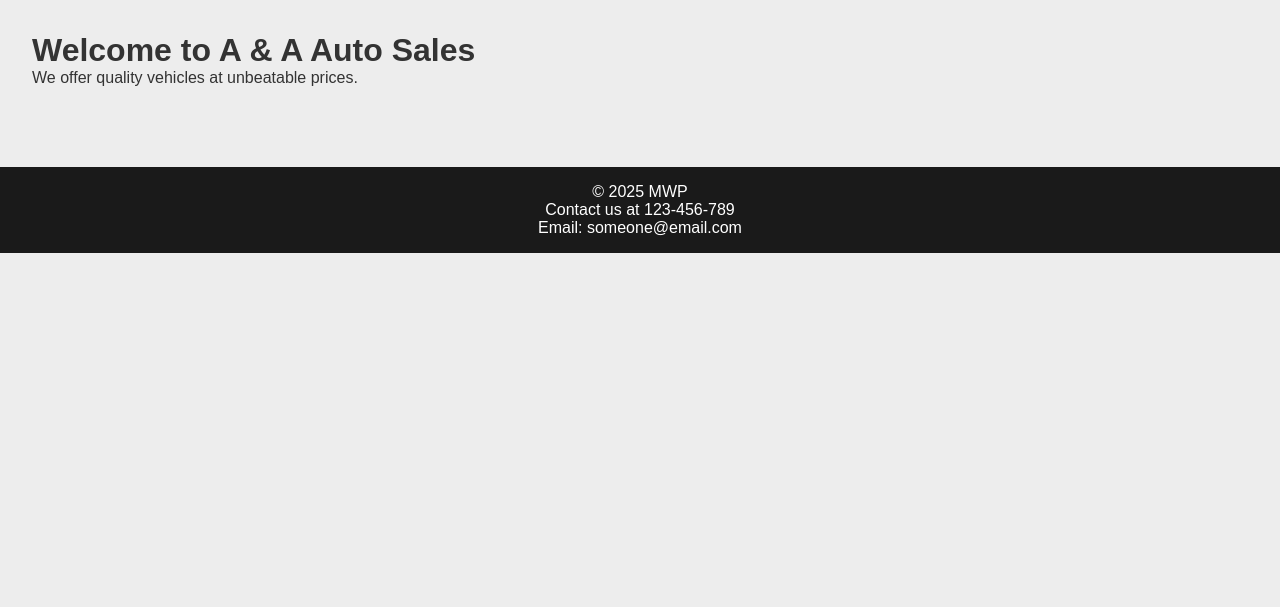
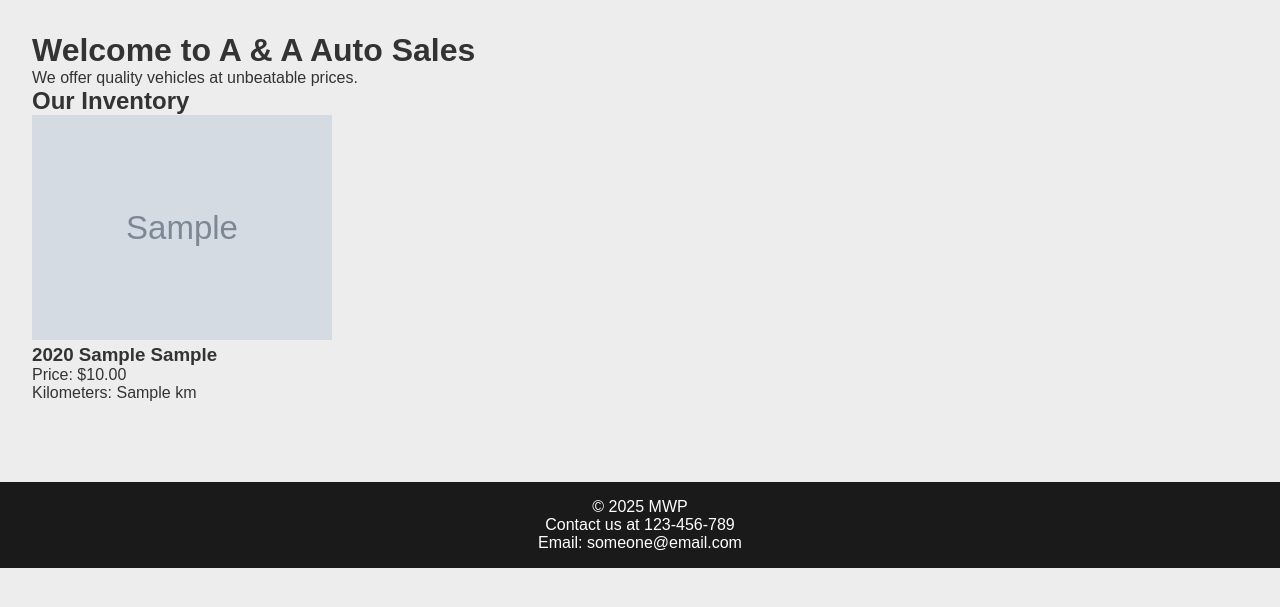
Before and after one commit to maroyanp/aa_auto_sales, a Flask app: page /inventory in a window 1280 px wide. Shown: the part 60-667 px from the top of the page. Run offline with Flask 3, Linux system fonts and the light colour scheme; tables that the repository leaves empty hold one stand-in row (values such as "Sample post"); grey boxes marked "Sample" are stand-in pictures.

Commit message:
made the cars look a little more presentable

```diff
--- a/templates/inventory.html
+++ b/templates/inventory.html
@@ -6,4 +6,23 @@
 {% block content %}
     <h1>Welcome to A & A Auto Sales</h1>
     <p>We offer quality vehicles at unbeatable prices.</p>
+
+
+    <section class="inventory-showcase">
+        <h2>Our Inventory</h2>
+        <div class="inventory-grid">
+            {% for car in cars %}
+            <div class="vehicle-card">
+                <img src="{{ url_for('static', filename='uploads/' ~ car.image_filename) }}"
+                    alt="{{ car.make }} {{ car.model }}" width="300" />
+                <h3>{{ car.year }} {{ car.make }} {{ car.model }}</h3>
+                <p>Price: ${{ "%.2f"|format(car.price) }}</p>
+                <p>Kilometers: {{ car.kilometers }} km</p>
+            </div>
+            {% else %}
+            <p>No vehicles available at the moment. Please check back later.</p>
+            {% endfor %}
+
+
+        </div>
 {% endblock %}
```
